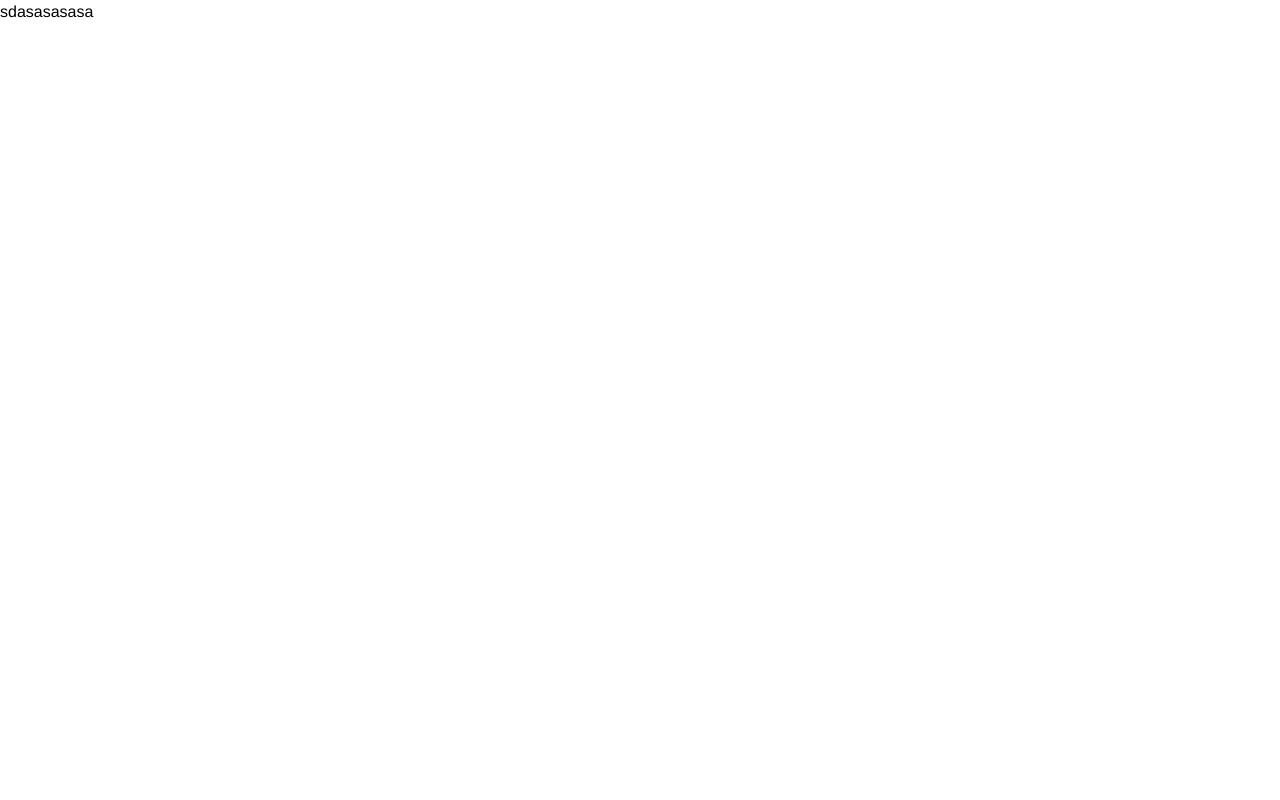
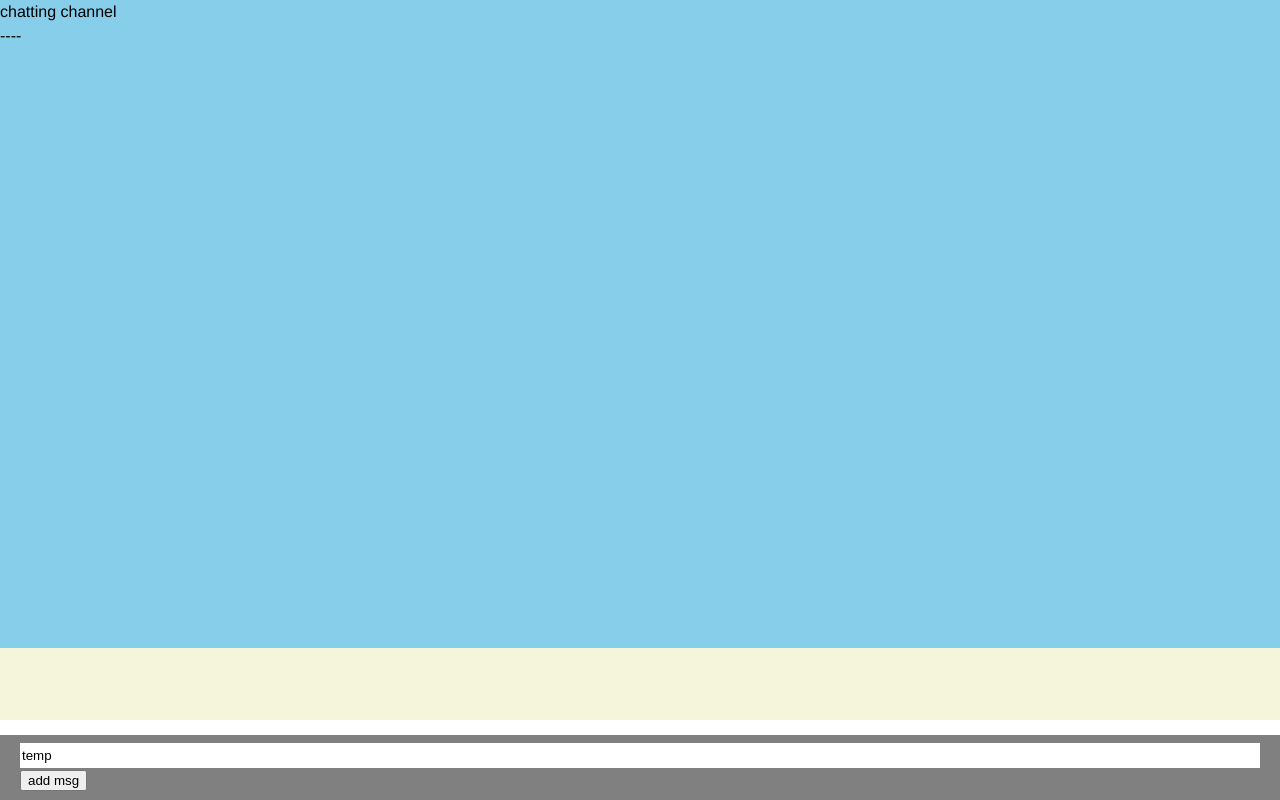
Before and after one commit to njsh4261/SGS_Last_Punch, a React (Create React App) app in the folder src/frontend/web/: page / in a window 1280 px wide. Built offline with nearby package versions, Linux system fonts and the light colour scheme.

Commit message:
feat: chatting UI 프로토 1차
- 유저로그인, 소켓 연결 없음
- 메시지 입력시 리스트에 추가, 렌더링
- 메시지 입력시 마지막 메시지로 스크롤 이동

```diff
--- a/src/frontend/web/src/App.tsx
+++ b/src/frontend/web/src/App.tsx
@@ -1,7 +1,8 @@
 import React from 'react';
+import Chat from './components/Chat';
 
 function App() {
-  return <div>sdasasasasa</div>;
+  return <Chat></Chat>;
 }
 
 export default App;
--- /dev/null
+++ b/src/frontend/web/src/components/Chat.tsx
@@ -0,0 +1,74 @@
+import React, { useState, useRef } from 'react';
+import styled from 'styled-components';
+
+const Container = styled.main`
+  height: 90vh;
+  background-color: beige;
+`;
+
+const MessageListContainer = styled.article`
+  overflow: scroll;
+  height: 90%;
+  background-color: skyblue;
+`;
+
+const MessageBox = styled.section`
+  display: flex;
+  padding: 8px 20px;
+`;
+
+const InputContainer = styled.article`
+  position: fixed;
+  bottom: 0px;
+  left: 0;
+  right: 0;
+  padding: 8px 20px;
+  background-color: grey;
+`;
+
+const Input = styled.input`
+  width: 100%;
+  height: 25px;
+  border: none;
+`;
+
+const End = styled.article`
+  height: 47px;
+`;
+
+const Chat = () => {
+  const endRef = useRef<null | HTMLDivElement>(null);
+  const [msg, setMsg] = useState<string>('temp');
+  const [msgList, setMsgList] = useState<string[]>([]);
+
+  const msgTypingHandler = (e: React.ChangeEvent<HTMLInputElement>) =>
+    setMsg(e.target.value);
+  const msgSubmitHandler = () => {
+    // socket.send(msg), get response
+    // if success
+    setMsgList([...msgList, msg]);
+    setMsg(`temp${msgList.length}`);
+    scrollToBottom();
+  };
+  const scrollToBottom = () =>
+    endRef.current?.scrollIntoView({ behavior: 'smooth' });
+
+  return (
+    <Container>
+      <MessageListContainer>
+        <div>chatting channel</div>
+        <div>----</div>
+        {msgList?.map((msg, idx) => (
+          <MessageBox key={idx}>{msg}</MessageBox>
+        ))}
+        <End ref={endRef}></End>
+      </MessageListContainer>
+      <InputContainer>
+        <Input value={msg} onChange={msgTypingHandler}></Input>
+        <button onClick={msgSubmitHandler}>add msg</button>
+      </InputContainer>
+    </Container>
+  );
+};
+
+export default Chat;
```
